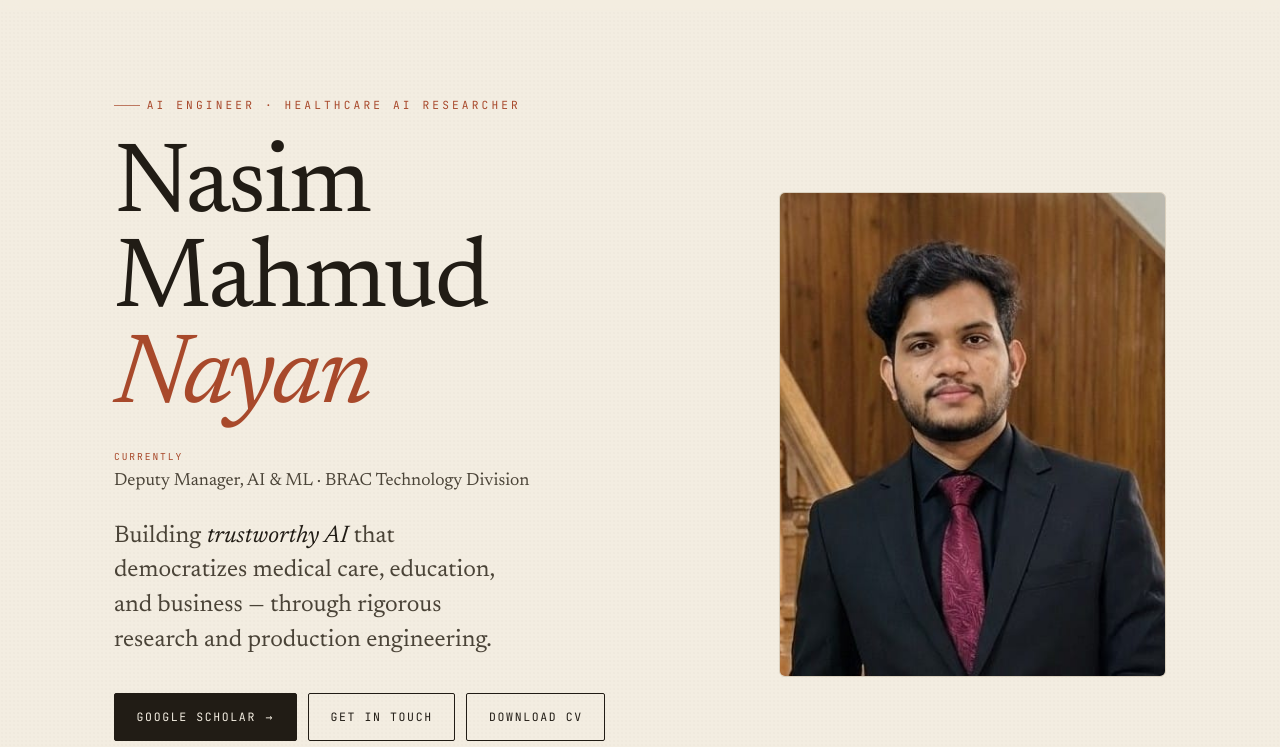
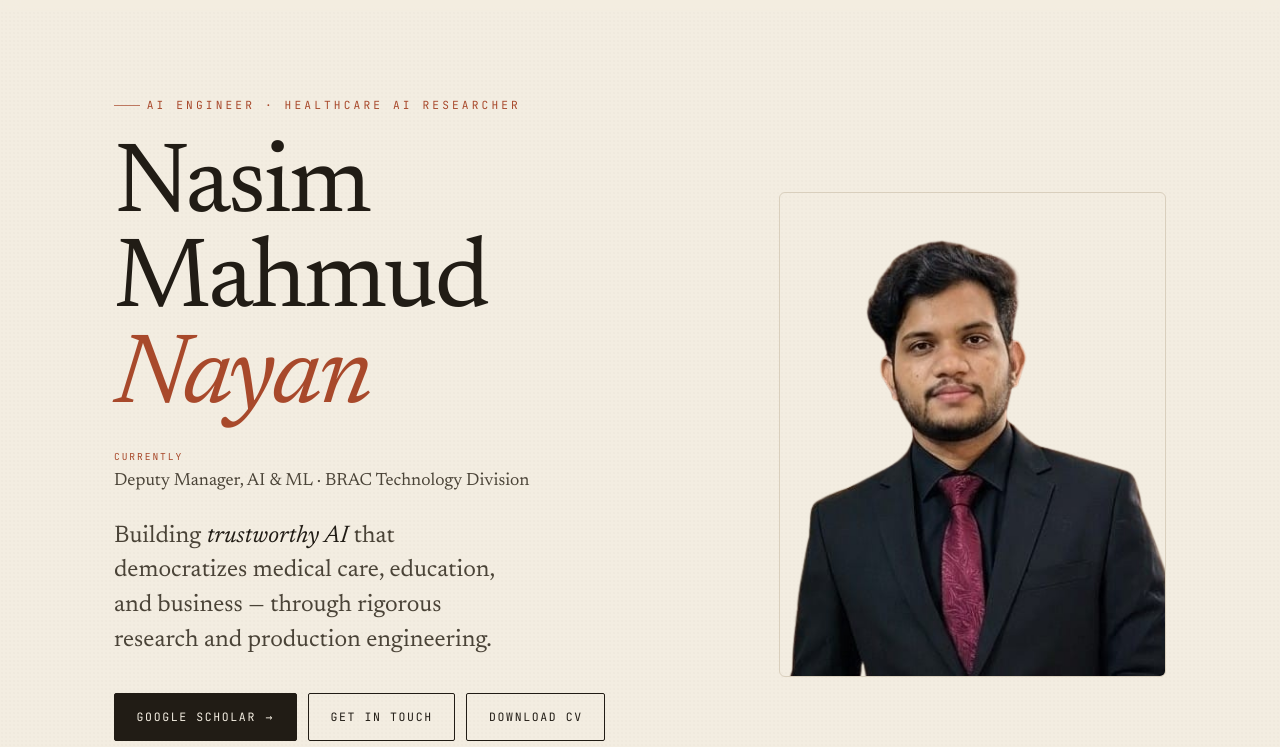
Before and after one commit to nasimnayan/nasimnayan.github.io, a plain HTML site: page index.html in a window 1280 px wide. Shown: the part 53-800 px from the top of the page. Drawn offline with Linux system fonts and the light colour scheme.

Commit message:
Update portfolio files

```diff
--- a/index.html
+++ b/index.html
@@ -47,7 +47,7 @@
     </div>
 
     <div class="hero-photo reveal d2">
-      <img src="photos/dp.jpeg" alt="Nasim Mahmud Nayan" class="profile-img">
+      <img src="photos/dp.png" alt="Nasim Mahmud Nayan" class="profile-img">
     </div>
   </div>
 
```
Also changed, not shown: photos/dp.jpeg (deleted), photos/dp.png (added).
